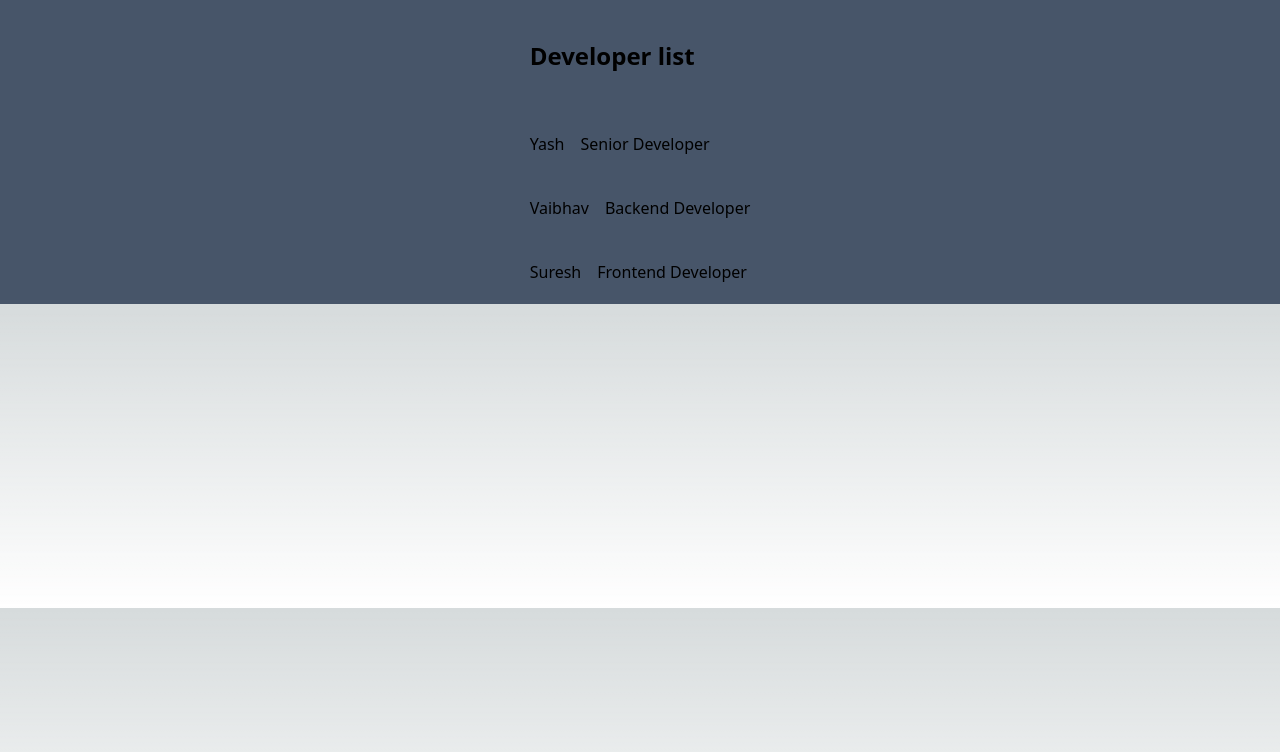
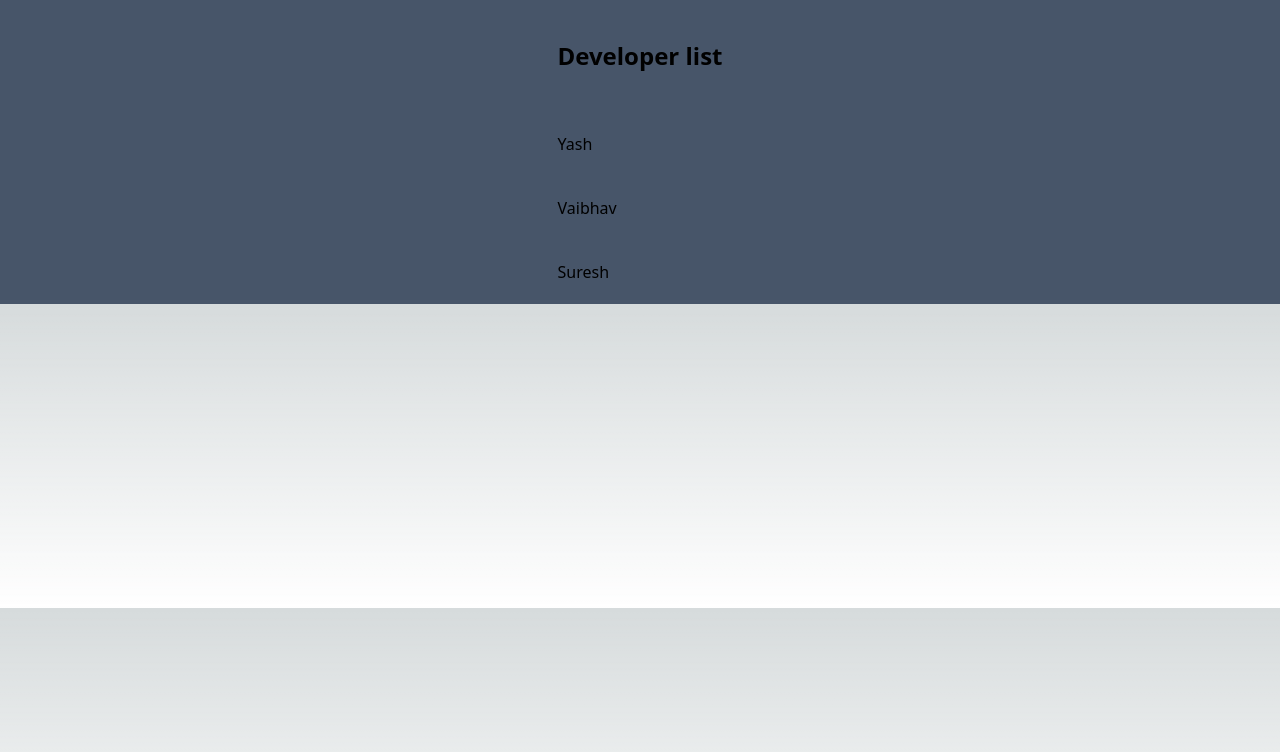
Before and after one commit to vaibhavsingh9798/deep-dive-nextjs, a Next.js app: page /developer in a window 1280 px wide. Shown: the top 752 px of the page. Built offline with nearby package versions, Linux system fonts and the light colour scheme.

Commit message:
remove role from developer page

```diff
--- a/app/developer/[developerId]/page.tsx
+++ b/app/developer/[developerId]/page.tsx
@@ -5,7 +5,7 @@ import NotFound from "../not-found"
 export default function ProfileDetails({params} : {params:{developerId: Number}}){
     let devId = params.developerId;
     let listLength : Number = devList.length;
-    let valid : Boolean = devId < listLength
+    let valid : Boolean = devId <= listLength
 
 
     let developer : Developer= devList.filter((dev) => dev.id == devId)[0]
--- a/app/developer/page.tsx
+++ b/app/developer/page.tsx
@@ -17,7 +17,6 @@ export default function Developer(){
                                 <Link href={`developer/${devleoper.id}`}>
                                 <div className="flex my-5">
                                 <div className=" font-medium ">{devleoper.name}</div>
-                                <div className=" font-medium ml-4">{devleoper.role}</div>
                                 </div>
                                 </Link>
                             </li>
```
